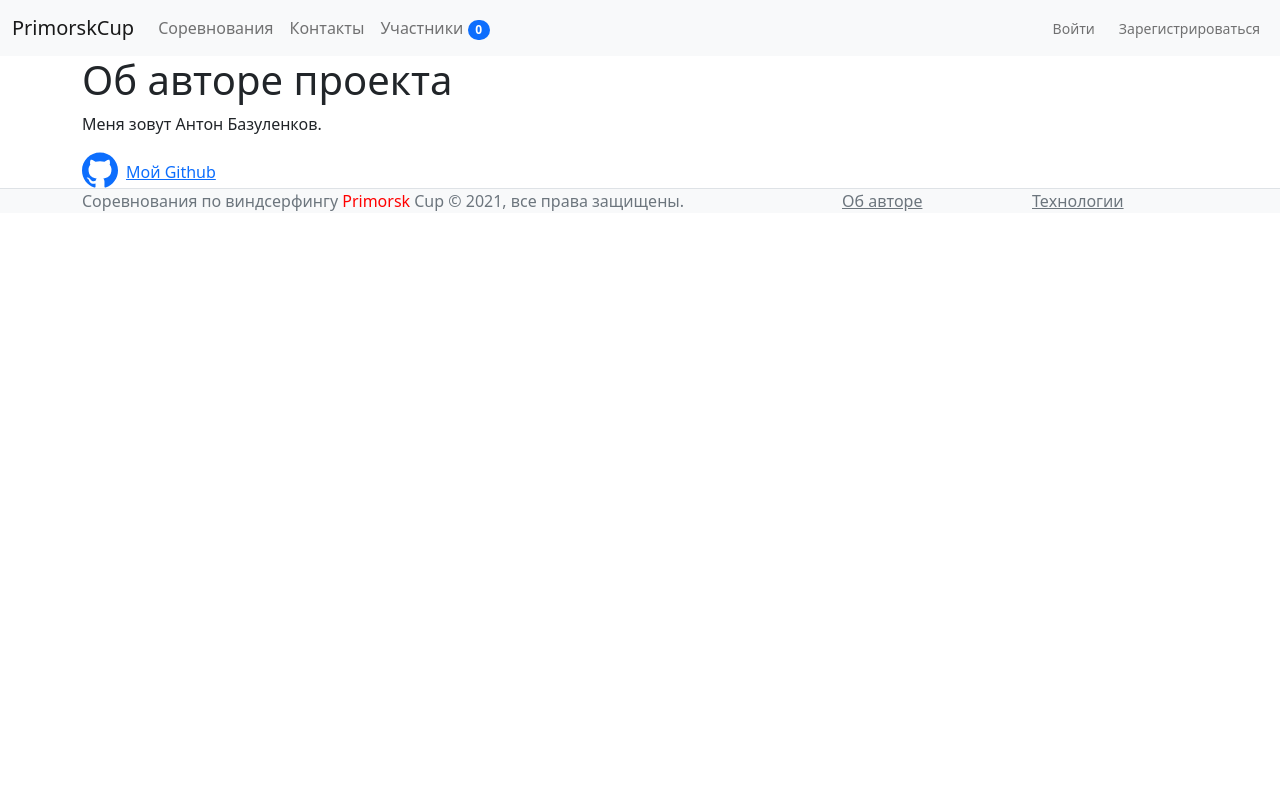
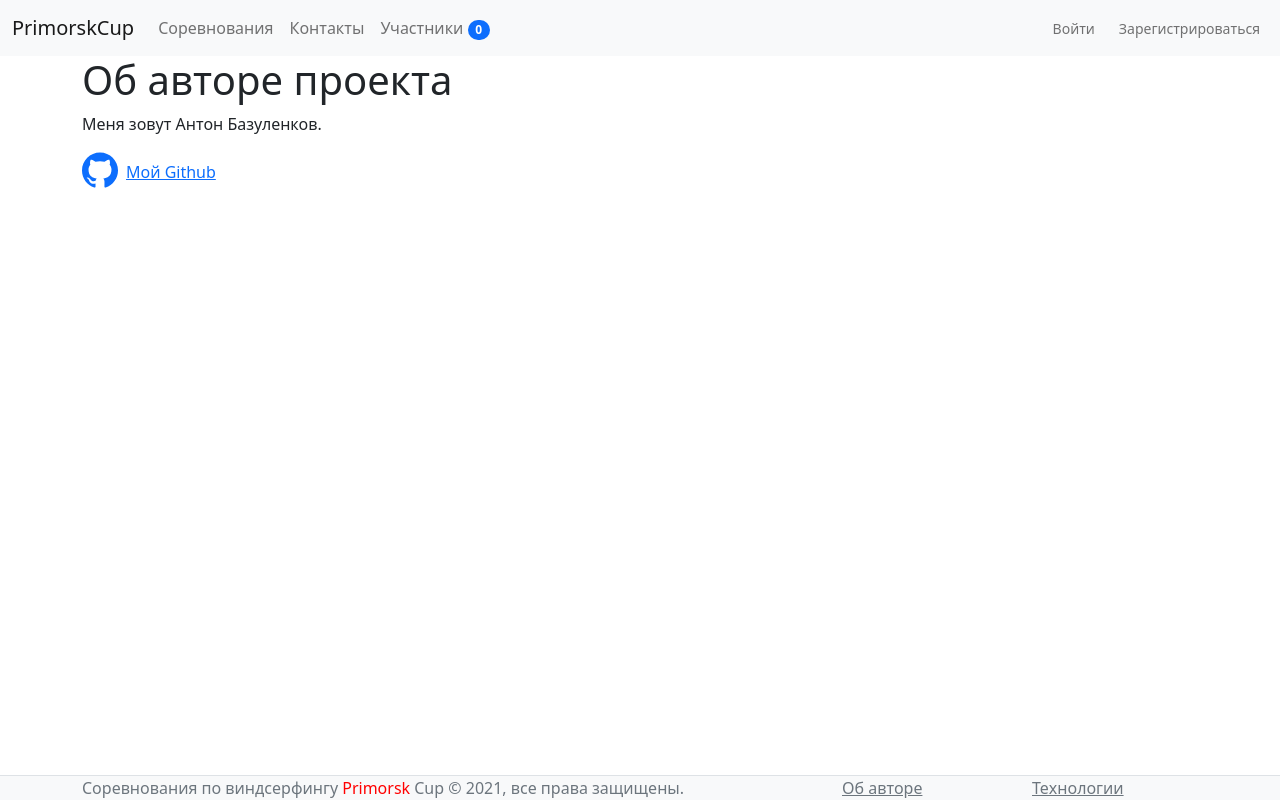
Before and after one commit to Bazulenkov/primorsk-cup, a Django app: page /about/author/ in a window 1280 px wide. Run offline with Django 3.2, Linux system fonts and the light colour scheme.

Commit message:
Make sticky footer

```diff
--- a/templates/base.html
+++ b/templates/base.html
@@ -1,7 +1,7 @@
 {# шаблон base.html **#}
 
 <!DOCTYPE html>
-<html lang="ru">
+<html class="h-100" lang="ru">
 
 <head>
     <meta charset="UTF-8">
@@ -36,7 +36,7 @@
     <meta property="og:image" content="{% static '1200x630_primorsk_cup.jpg' %}" />
 </head>
 
-<body class="body vh-100">
+<body class="d-flex flex-column h-100">
     <div class="visually-hidden-focusable">
         <div class="container-xxl">
             <a class="d-inline-flex p-2 m-1" href="#content">Skip to main content</a>
--- a/templates/includes/footer.html
+++ b/templates/includes/footer.html
@@ -1,4 +1,4 @@
-<footer class="footer mt-auto border-top bg-light">
+<footer class="mt-auto border-top bg-light">
     <div class="container h-100">
         <div class="row align-items-center h-100">
             <div class="col-md-8 order-last order-md-first">
@@ -15,5 +15,4 @@
             </div>
         </div>
     </div>
-
 </footer>
```
